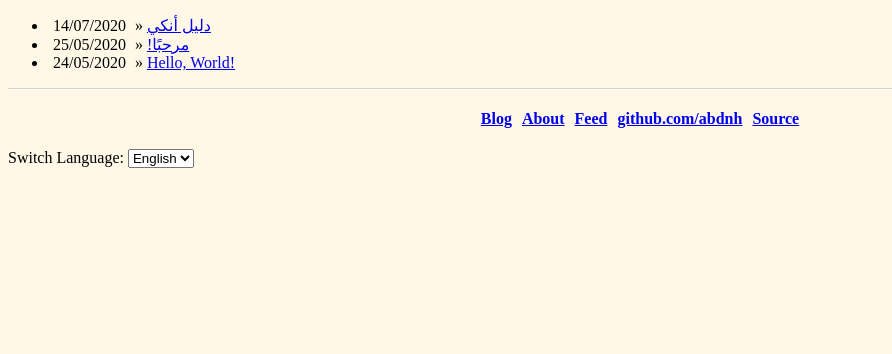
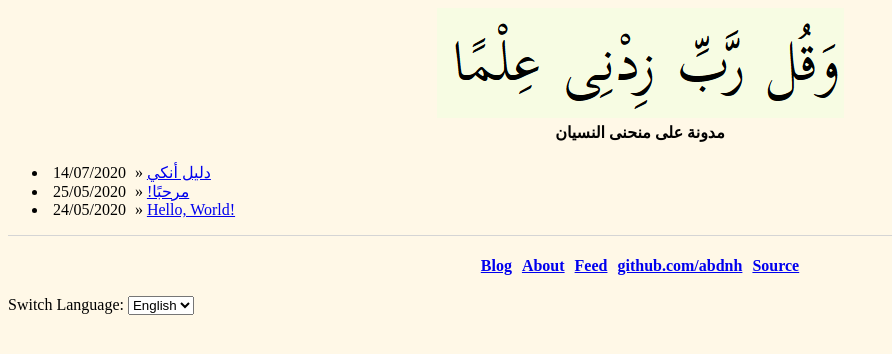
Before and after one commit to abdnh/abdnh.github.io, a Jekyll site: the page built from index.html, in a window 1280 px wide. Shown: the top 354 px of the page, without its empty margins (0-892 px from the left). Built offline with Jekyll 4.4.1, drawn with Linux system fonts in a browser that asks for light colours.

Commit message:
Add banner

```diff
--- a/_layouts/ar-post.html
+++ b/_layouts/ar-post.html
@@ -1,7 +1,7 @@
 ---
 layout: default
 ---
-<header class="ar">
+<header class="post-header ar">
 	<h1 dir="rtl">{{ page.title }}</h1>
 	<time dir="rtl" class="post-meta ar" datetime="{{ page.date | date: "%Y-%m-%d"}}">{{ page.date | date: "%d/%m/%Y" }}</time>
 </header>
--- a/_layouts/post.html
+++ b/_layouts/post.html
@@ -1,7 +1,7 @@
 ---
 layout: default
 ---
-<header>
+<header class="post-header">
 	<h1>{{ page.title }}</h1>
 	<time class="post-meta" datetime="{{ page.date | date: "%Y-%m-%d"}}">{{ page.date | date: "%d/%m/%Y" }}</time>
 </header>
--- a/css/main.css
+++ b/css/main.css
@@ -1,3 +1,13 @@
+#main-header {
+    display: flex;
+    flex-direction: column;
+    align-items: center;
+}
+
+#main-header > h1 {
+    font-size: 1em;
+}
+
 body {
     background-color: #FFF8E7;
 }
@@ -25,14 +35,14 @@ footer ul li {
 footer {
     border-top: 1px solid #d5d5d5;
 }
-header {
+header[class *="post-header"] {
     border-bottom: 1px solid #d5d5d5;
     display: flex;
     flex-direction: row;
     justify-content: space-between;
     align-items: center;
 }
-header[class="ar"] {
+header[class *="post-header ar"] {
     flex-direction: row-reverse;
 }
 h1, time, article {
--- a/index.html
+++ b/index.html
@@ -3,6 +3,11 @@ layout: default
 title: مدونة على منحنى النسيان
 permalink: index.html
 ---
+	<header id="main-header">
+		<img src="assets/images/banner.png" alt="blog banner">
+		<h1>{{ page.title }}</h1>
+	</header>
+
 	<ul id="posts">
 	  {% for post in site.posts %}
 	    <li><time datetime="{{ post.date | date: "%Y-%m-%d"}}">{{ post.date | date: "%d/%m/%Y" }}</time> » <a href="{{ post.url }}" title="{{ post.title }}" dir="{% if post.layout == "post" %}ltr{% else %}rtl{% endif %}">{{ post.title }}</a></li>
```
Also changed, not shown: assets/images/banner.png (added).
